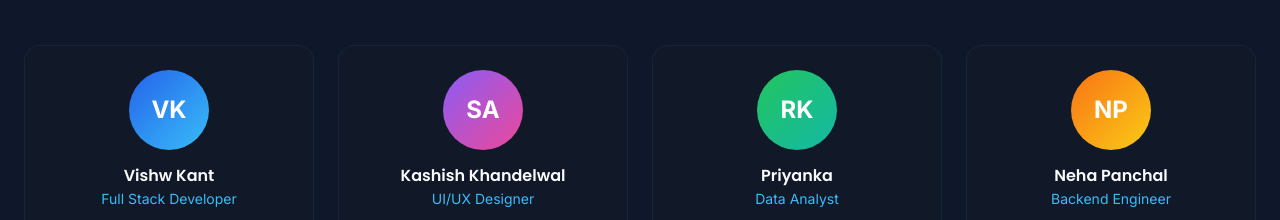
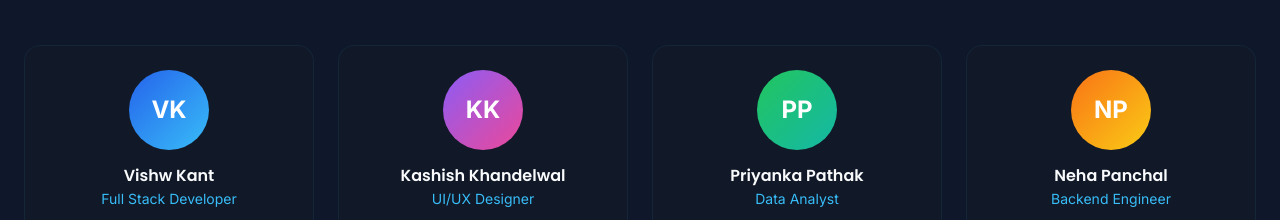
Before and after one commit to vishwkant/SMART_INCIDENT_INDICATOR, a website: page index.html in a window 1280 px wide. Shown: the part 4390-4610 px from the top of the page. Drawn offline with nearby package versions, Linux system fonts and the light colour scheme.

Commit message:
chamged the profile words

```diff
--- a/index.html
+++ b/index.html
@@ -380,7 +380,7 @@
                     </div>
                 </div>
                 <div class="team-card" data-aos="fade-up" data-aos-delay="200">
-                    <div class="team-card__avatar" style="background: linear-gradient(135deg, #8B5CF6, #EC4899);">SA
+                    <div class="team-card__avatar" style="background: linear-gradient(135deg, #8B5CF6, #EC4899);">KK
                     </div>
                     <h4 class="team-card__name">Kashish Khandelwal</h4>
                     <p class="team-card__role">UI/UX Designer</p>
@@ -391,9 +391,9 @@
                     </div>
                 </div>
                 <div class="team-card" data-aos="fade-up" data-aos-delay="300">
-                    <div class="team-card__avatar" style="background: linear-gradient(135deg, #22C55E, #14B8A6);">RK
+                    <div class="team-card__avatar" style="background: linear-gradient(135deg, #22C55E, #14B8A6);">PP
                     </div>
-                    <h4 class="team-card__name">Priyanka </h4>
+                    <h4 class="team-card__name">Priyanka Pathak</h4>
                     <p class="team-card__role">Data Analyst</p>
                     <div class="team-card__socials">
                         <a href="#" aria-label="GitHub"><i class="fab fa-github"></i></a>
```
